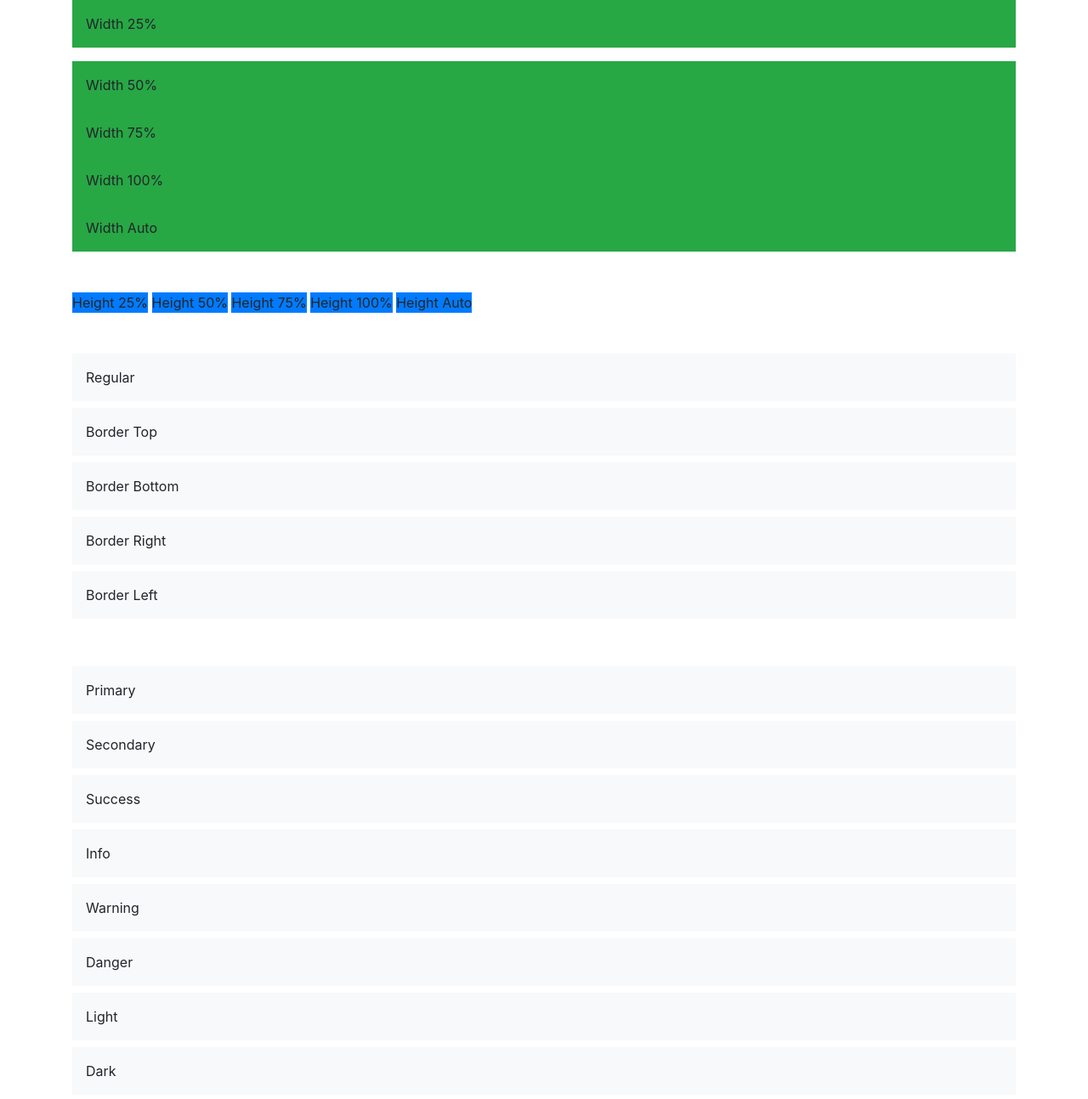
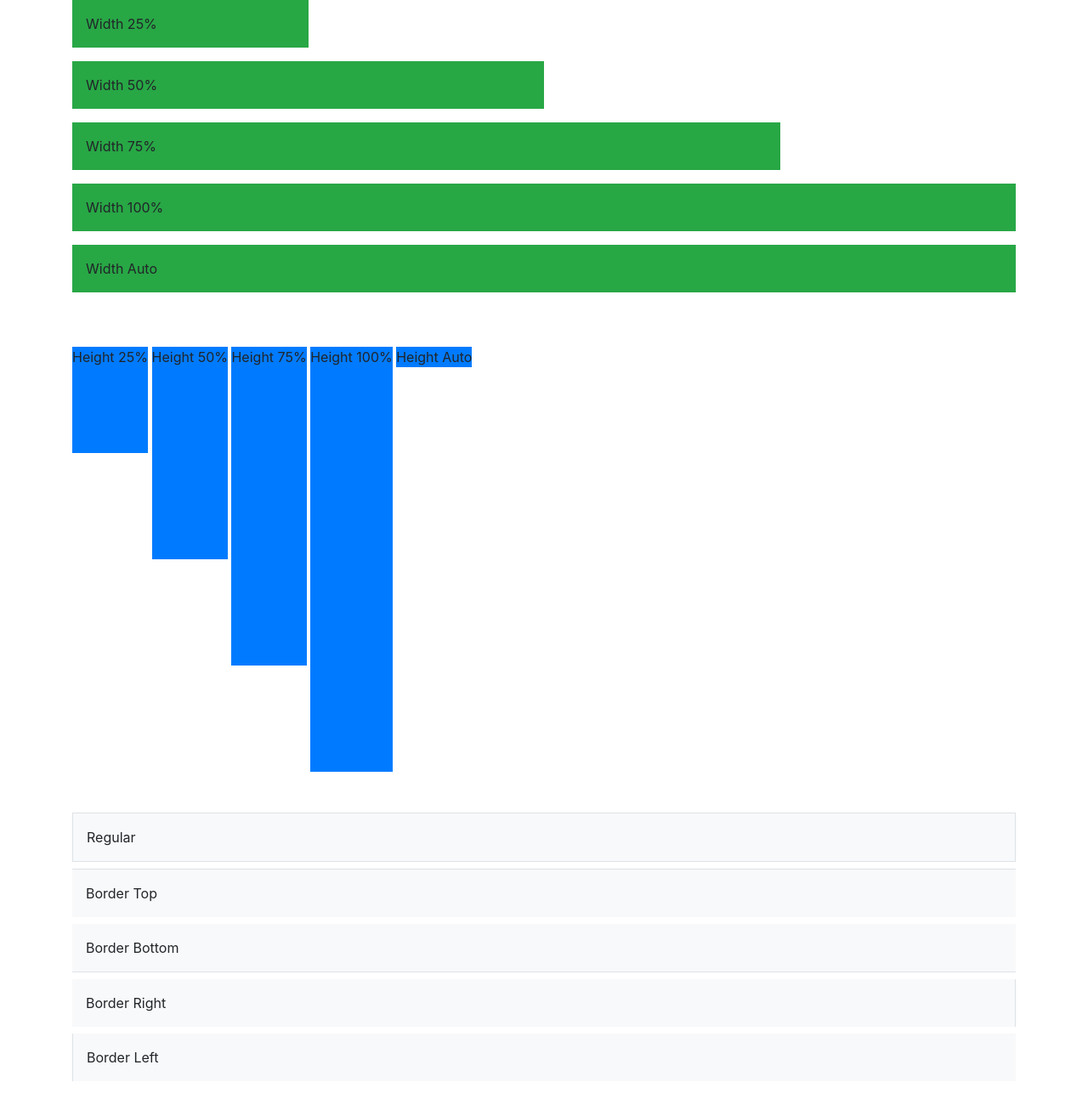
Before and after one commit to jaye-j/htmlcss, a plain HTML site: page Bootstrap4/sizing.html in a window 1280 px wide. Shown: the top 1293 px of the page at 85% size. Drawn offline with nearby package versions, Linux system fonts and the light colour scheme.

Commit message:
bootstrap practice

```diff
--- a/Bootstrap4/sizing.html
+++ b/Bootstrap4/sizing.html
@@ -18,47 +18,47 @@
         <!--##################START HERE####################-->
 
         <!-- WIDTH CLASSES (w-25, 50, 75, 100, auto)-->
-        <div class="mb-3 bg-success p-3">Width 25%</div>
-        <div class="bg-success p-3">Width 50%</div>
-        <div class="bg-success p-3">Width 75%</div>
-        <div class="bg-success p-3">Width 100%</div>
-        <div class="bg-success p-3">Width Auto</div>
+        <div class="mb-3 bg-success p-3 w-25">Width 25%</div>
+        <div class="mb-3 bg-success p-3 w-50">Width 50%</div>
+        <div class="mb-3 bg-success p-3 w-75">Width 75%</div>
+        <div class="mb-3 bg-success p-3 w-100">Width 100%</div>
+        <div class="mb-3 bg-success p-3 w-auto">Width Auto</div>
 
         <br>
         <br>
 
         <!-- HEIGHT CLASSES (give height, h-25, 50, 75)-->
-        <div>
-            <div class="bg-primary d-inline-block">Height 25%</div>
-            <div class="bg-primary d-inline-block">Height 50%</div>
-            <div class="bg-primary d-inline-block">Height 75%</div>
-            <div class="bg-primary d-inline-block">Height 100%</div>
-            <div class="bg-primary d-inline-block">Height Auto</div>
+        <div style="height: 500px;">
+            <div class="bg-primary d-inline-block h-25">Height 25%</div>
+            <div class="bg-primary d-inline-block h-50">Height 50%</div>
+            <div class="bg-primary d-inline-block h-75">Height 75%</div>
+            <div class="bg-primary d-inline-block h-100">Height 100%</div>
+            <div class="bg-primary d-inline-block h-auto">Height Auto</div>
         </div>
 
         <br>
         <br>
 
         <!-- BORDERS (border, border-top, bottom, left, right)-->
-        <div class="p-3 mb-2 bg-light">Regular</div>
-        <div class="p-3 mb-2 bg-light">Border Top</div>
-        <div class="p-3 mb-2 bg-light">Border Bottom</div>
-        <div class="p-3 mb-2 bg-light">Border Right</div>
-        <div class="p-3 mb-2 bg-light">Border Left</div>
+        <div class="p-3 mb-2 bg-light border">Regular</div>
+        <div class="p-3 mb-2 bg-light border-top">Border Top</div>
+        <div class="p-3 mb-2 bg-light border-bottom">Border Bottom</div>
+        <div class="p-3 mb-2 bg-light border-right">Border Right</div>
+        <div class="p-3 mb-2 bg-light border-left">Border Left</div>
 
         <br>
         <br>
 
         <!-- BORDER COLORS (border border-primary)-->
-        <div class="p-3 mb-2 bg-light">Primary</div>
-        <div class="p-3 mb-2 bg-light">Secondary</div>
-        <div class="p-3 mb-2 bg-light">Success</div>
-        <div class="p-3 mb-2 bg-light">Info</div>
-        <div class="p-3 mb-2 bg-light">Warning</div>
-        <div class="p-3 mb-2 bg-light">Danger</div>
-        <div class="p-3 mb-2 bg-light">Light</div>
-        <div class="p-3 mb-2 bg-light">Dark</div>
-        <div class="p-3 mb-2 bg-light">White</div>
+        <div class="p-3 mb-2 bg-light border border-primary">Primary</div>
+        <div class="p-3 mb-2 bg-light border border-secondary">Secondary</div>
+        <div class="p-3 mb-2 bg-light border border-success">Success</div>
+        <div class="p-3 mb-2 bg-light border border-info">Info</div>
+        <div class="p-3 mb-2 bg-light border border-warning">Warning</div>
+        <div class="p-3 mb-2 bg-light border border-danger">Danger</div>
+        <div class="p-3 mb-2 bg-light border border-light">Light</div>
+        <div class="p-3 mb-2 bg-light border border-dark">Dark</div>
+        <div class="p-3 mb-2 bg-light border border-white">White</div>
 
         <br>
         <br>
```
Also changed, not shown: Bootstrap4/grid_alignment.html (+22 -21 lines), Bootstrap4/position.html (+11 -9 lines).
